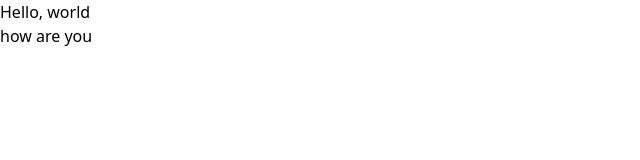
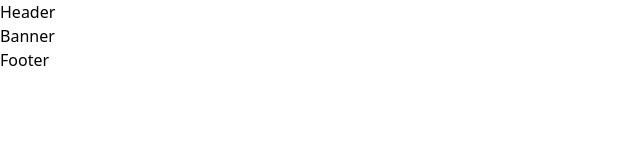
Before and after one commit to the-special-character/tsc-fs9, a React app: page / in a window 1280 px wide. Shown: the top 160 px of the page, without its empty margins (0-640 px from the left). Built offline with nearby package versions, Linux system fonts and the light colour scheme.

Commit message:
commoit code

```diff
--- a/package.json
+++ b/package.json
@@ -61,6 +61,7 @@
     "webpack-dev-server": "^4.15.1"
   },
   "dependencies": {
+    "prop-types": "^15.8.1",
     "react": "^18.2.0",
     "react-dom": "^18.2.0"
   }
--- /dev/null
+++ b/src/components/app.jsx
@@ -0,0 +1,24 @@
+import React from 'react';
+import PropTypes from 'prop-types';
+
+function App({ title, desc, age, contacts }) {
+  return (
+    <>
+      <h1>{title}</h1>
+      <h2>{desc}</h2>
+      {age ? <p>{age}</p> : <p>No age mentioned</p>}
+      {contacts?.map((x) => (
+        <p>{x}</p>
+      ))}
+    </>
+  );
+}
+
+App.propTypes = {
+  title: PropTypes.string.isRequired,
+  desc: PropTypes.string.isRequired,
+  age: PropTypes.number.isRequired,
+  contacts: PropTypes.arrayOf(PropTypes.string).isRequired,
+};
+
+export default App;
--- /dev/null
+++ b/src/components/banner.jsx
@@ -0,0 +1,7 @@
+import React from 'react';
+
+function Banner() {
+  return <div>Banner</div>;
+}
+
+export default Banner;
--- /dev/null
+++ b/src/components/button.jsx
@@ -0,0 +1,18 @@
+import React from 'react';
+import PropTypes from 'prop-types';
+
+function Button({ children }) {
+  return (
+    <button
+      type="button"
+      className="bg-red-400 px-6 py-4 rounded-full text-white font-bold block"
+    >
+      {children}
+    </button>
+  );
+}
+Button.propTypes = {
+  children: PropTypes.string.isRequired,
+};
+
+export default Button;
--- /dev/null
+++ b/src/components/footer.jsx
@@ -0,0 +1,7 @@
+import React from 'react';
+
+function Footer() {
+  return <div>Footer</div>;
+}
+
+export default Footer;
--- /dev/null
+++ b/src/components/header.jsx
@@ -0,0 +1,7 @@
+import React from 'react';
+
+function Header() {
+  return <div>Header</div>;
+}
+
+export default Header;
--- a/src/index.jsx
+++ b/src/index.jsx
@@ -1,6 +1,9 @@
 import './style.css';
 import React from 'react';
 import { createRoot } from 'react-dom/client';
+import Header from './components/header';
+import Banner from './components/banner';
+import Footer from './components/footer';
 
 // Clear the existing HTML content
 document.body.innerHTML = '<div id="app"></div>';
@@ -9,8 +12,8 @@ document.body.innerHTML = '<div id="app"></div>';
 const root = createRoot(document.getElementById('app'));
 root.render(
   <div>
-    <h1 className="bg-red-200 text-white">Hello, world</h1>
-
-    <h2>how are you</h2>
+    <Header />
+    <Banner />
+    <Footer />
   </div>,
 );
--- a/tailwind.config.js
+++ b/tailwind.config.js
@@ -1,6 +1,6 @@
 /** @type {import('tailwindcss').Config} */
 module.exports = {
-  content: ['./src/**/*.{html,js}', './public/**/*.{html,js}'],
+  content: ['./src/**/*.{js,jsx}'],
   theme: {
     extend: {},
   },
--- a/webpack.config.js
+++ b/webpack.config.js
@@ -34,4 +34,7 @@ module.exports = {
   optimization: {
     minimizer: [new CssMinimizerPlugin()],
   },
+  resolve: {
+    extensions: ['.js', '.jsx', '.json'],
+  },
 };
```
Also changed, not shown: 1 other file (tests, documents, lock files or other folders).
